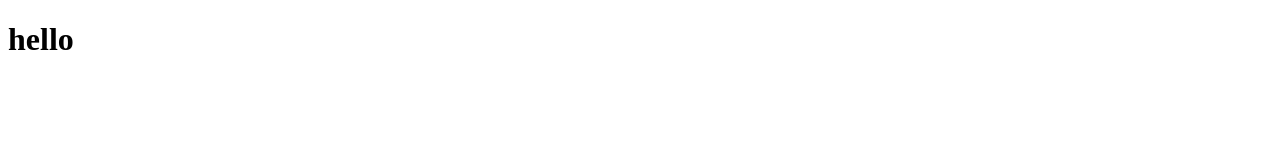
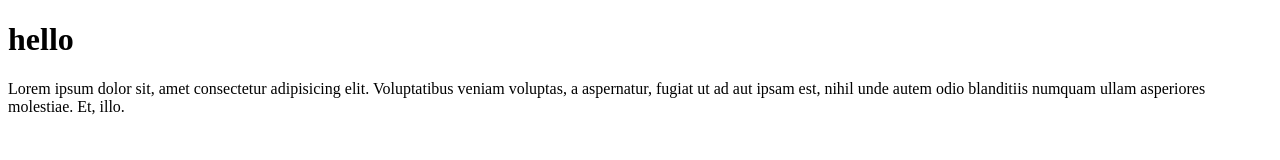
Before and after one commit to Abdul-Hafil/demo, a plain HTML site: page index.html in a window 1280 px wide. Drawn offline with Linux system fonts and the light colour scheme.

Commit message:
secoond chg

```diff
--- a/index.html
+++ b/index.html
@@ -7,6 +7,7 @@
 </head>
 <body>
     <h1>hello</h1>
+    <p>Lorem ipsum dolor sit, amet consectetur adipisicing elit. Voluptatibus veniam voluptas, a aspernatur, fugiat ut ad aut ipsam est, nihil unde autem odio blanditiis numquam ullam asperiores molestiae. Et, illo.</p>
 
 </body>
 </html>
```
Also changed, not shown: index.css (added).
